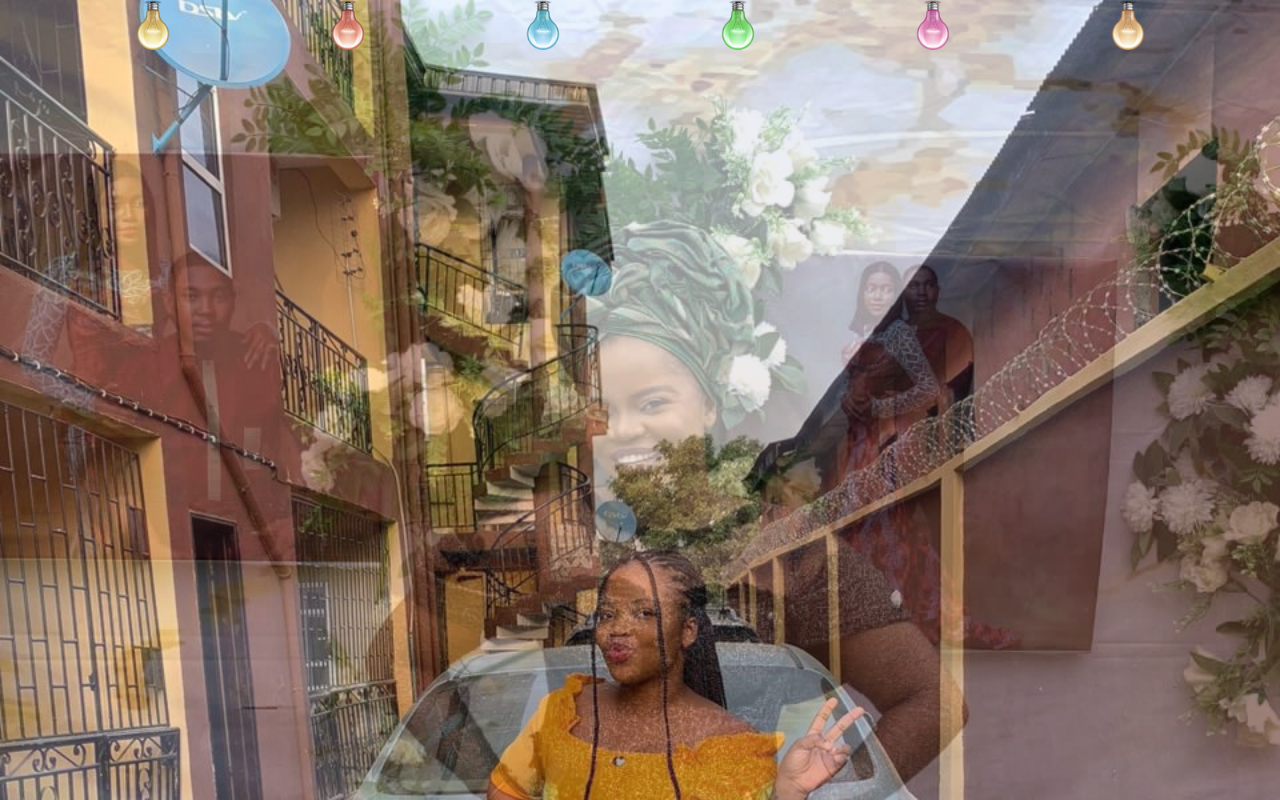
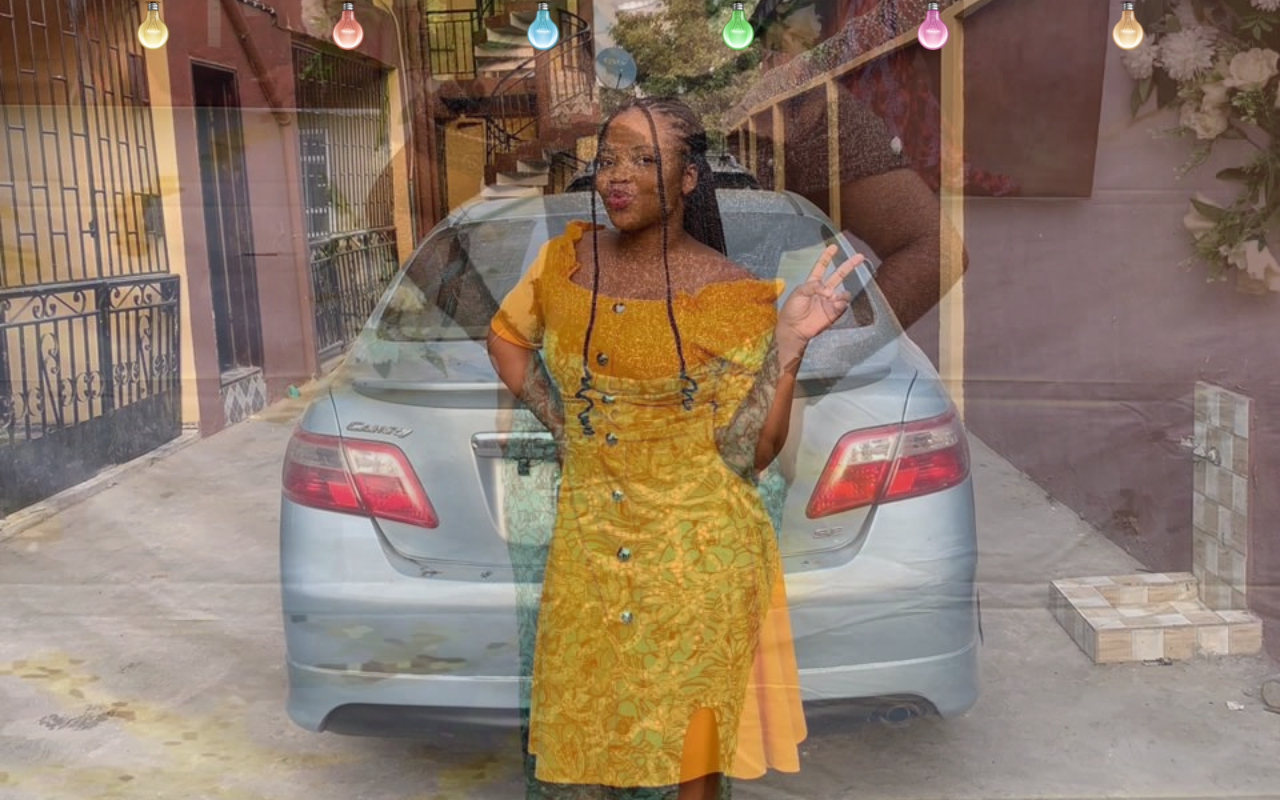
Before and after one commit to romeoscript/birthday, a website: page index.html in a window 1280 px wide. Both pictures are taken after a click on the button "TURN ON LIGHTS". Drawn offline with nearby package versions, Linux system fonts and the light colour scheme.

Commit message:
feat:done

```diff
--- a/stylesheet.css
+++ b/stylesheet.css
@@ -17,6 +17,8 @@ body {
 
 	background-size: cover!important;
 	background-repeat: no-repeat!important;
+  background-position: center!important;
+  background-size: cover!important;
   animation: backgroundAnimation 30s infinite!important;
 }
 
```
